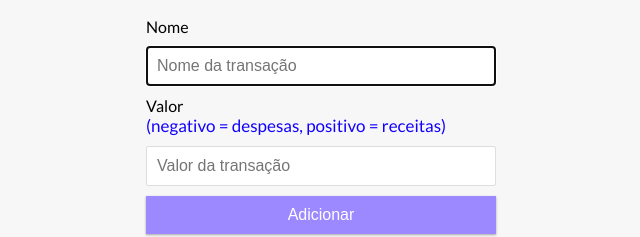
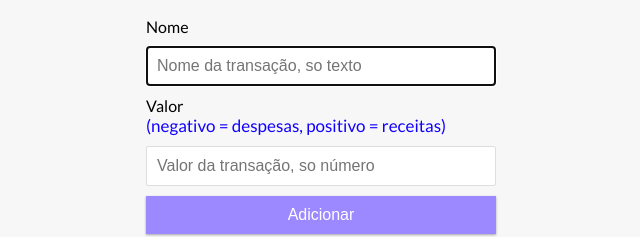
Before and after one commit to DavidRherinson/controle-financeiro, a plain HTML site: page index.html in a window 1280 px wide. Shown: the part 462-699 px from the top of the page, without its empty margins (319-959 px from the left). Drawn offline with Linux system fonts and the light colour scheme.

Commit message:
Update index.html
teste de validação

```diff
--- a/index.html
+++ b/index.html
@@ -35,14 +35,14 @@
       <form id="form">
         <div class="form-control">
           <label for="text">Nome</label>
-          <input autofocus type="text" id="text" placeholder="Nome da transação" />
+           <input autofocus type="text" required="required"  id="text" placeholder="Nome da transação, so texto"   pattern="[a-z\s]+$" />
         </div>
 
         <div class="form-control">
           <label for="amount">Valor <br />
             <small>(negativo = despesas, positivo = receitas)</small>
           </label>
-          <input type="number" id="amount" placeholder="Valor da transação" />
+          <input type="text" id="amount" placeholder="Valor da transação, so número" required="required" pattern="^-?(0|[1-9]\d*)$" />
         </div>
 
         <button class="btn">Adicionar</button>
```
